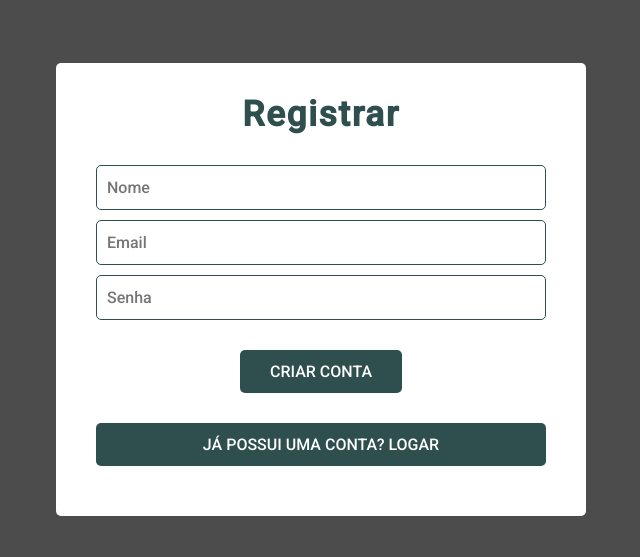
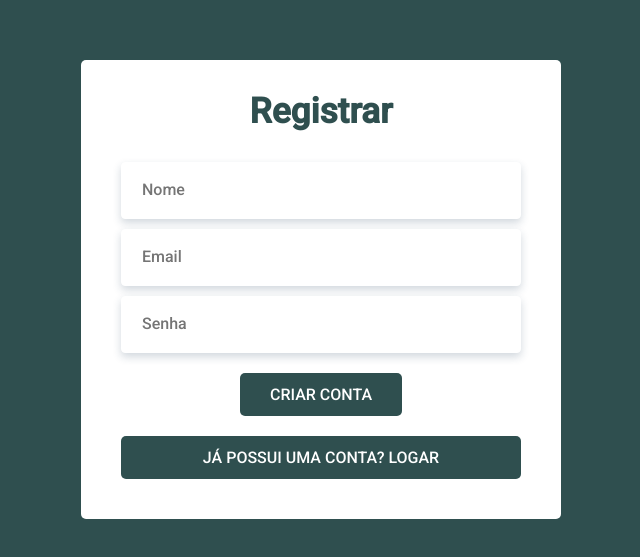
Before and after one commit to MathLouren/Rede-social, a Vue app: page /registrar in a window 1280 px wide. Shown: the part 111-668 px from the top of the page, without its empty margins (319-959 px from the left). Built offline with nearby package versions, Linux system fonts and the light colour scheme.

Commit message:
Login/Register finalStyle

```diff
--- a/src/App.vue
+++ b/src/App.vue
@@ -39,12 +39,26 @@ label{
 }
 
 input{
-  display: block;
+  width: 100%;
+  box-shadow: 0 4px 8px rgba(30, 60, 90, 0.2);
+  padding: 20px;
+  border: none;
+  border-radius: 4px;
+  transition: all 0.4s;
+  outline: none;
+  margin: 10px 0;
+  border: 1px solid  #fff;
+}
+input:focus{
+  border:1px solid darkslategray;
+}
+
+input::placeholder{
+  font-size: 1rem;
 }
 
 .btn{
   display: block;
-  margin: 10px auto;
   padding: 12px 30px;
   font-size: 1rem;
   border: none;
@@ -55,10 +69,17 @@ input{
   background-color: darkslategray;
   color: #fff;
   text-transform: uppercase;
+  margin: 20px auto;
+  text-align: center;
 }
 .btn:hover{
   transform: scale(1.1);
 }
 
+.title{
+  text-align: center;
+  font-size: 2.2rem;
+  margin: 10px 0 30px 0;
+}
 
 </style>
--- a/src/router/index.js
+++ b/src/router/index.js
@@ -12,7 +12,7 @@ const router = new VueRouter({
   base: process.env.BASE_URL,
   routes: [
     {
-      path: "/login",
+      path: "/",
       component: Login
     },
     {
--- a/src/views/Login.vue
+++ b/src/views/Login.vue
@@ -1,14 +1,13 @@
 <template>
   <section class="container_login">
       <div class="login">
-        <h2>Login</h2>
+        <h2 class="title">Login</h2>
             <form>
                 <input type="text" placeholder="Email" v-model="email">
                 <input type="password" placeholder="Password" v-model="password">
                 <button class="btn">Entrar</button>
                 <p class="esqueceu">Esqueceu a senha?</p>
-                <router-link class="btn criar" to="/registrar">Novo? Criar Conta</router-link>
-
+                <router-link class="btn" to="/registrar">Novo? Criar Conta</router-link>
             </form>
       </div>
   </section>
@@ -29,48 +28,21 @@ export default {
     .container_login{
         width: 100vw;
         height: 100vh;
-        background: rgba(0, 0, 0, 0.7);
+        background: darkslategray;
         display: flex;
         justify-content: center;
         align-items: center;
     }
 
-    h2{
-        text-align: center;
-        margin-bottom: 30px;
-        font-size: 2rem;
-    }
-
     .login{
         background: #fff;
-        padding: 40px 25px;
+        padding: 30px 40px;
         border-radius: 5px;
-        box-shadow: 0px 4px 8px rgba(0, 0, 0, 0.9);
-    }
-
-    input{
-        padding: 10px 15px;
-        outline: none;
-        padding: 10px;
-        border-radius: 5px;
-        width: 450px;
-        margin: 15px 0;
-        border: 1px solid darkslategray;
-        font-size: 0.9rem;
-    }
-    input::placeholder{
-        font-size: 1rem;
     }
 
     .esqueceu{
         text-align: center;
-        margin: 20px 0 0 0;
         cursor: pointer;
     }
 
-    .criar{
-        margin: 20px 0 0 0;
-        width: 100%;
-        text-align: center;
-    }
 </style>
--- a/src/views/Registrar.vue
+++ b/src/views/Registrar.vue
@@ -1,13 +1,13 @@
 <template>
   <section class="container_resgister">
       <div class="resgister">
-          <h2>Registrar</h2>
+          <h2 class="title">Registrar</h2>
           <form>
               <input type="text" name="nome" placeholder="Nome" v-model="nome">
               <input type="text" name="email" placeholder="Email" v-model="email">
               <input type="password" name="senha" placeholder="Senha" v-model="senha">
               <button class="btn button">Criar conta</button>
-              <router-link class="btn button" to="/login">Já possui uma conta? Logar</router-link>
+              <router-link class="btn button" to="/">Já possui uma conta? Logar</router-link>
           </form>
       </div>
   </section>
@@ -31,7 +31,7 @@ export default {
 .container_resgister{
     width: 100vw;
     height: 100vh;
-    background: rgba(0, 0, 0, 0.7);
+    background: darkslategray;
     display: flex;
     justify-content: center;
     align-items: center;
@@ -43,35 +43,13 @@ export default {
     border-radius: 5px;
 }
 
-h2{
-    text-align: center;
-    font-size: 2.2rem;
-    margin: 10px 0 30px 0;
-    letter-spacing: 0.1rem;
-}
-
-form{
-    margin: 20px 0;
-}
-
-label{
-    font-size: 1.2rem;
-}
-
 input{
-    padding: 12px 10px;
-    margin: 10px 0;
-    outline: none;
-    width: 450px;
-    border: 1px solid darkslategray;
-    border-radius: 5px;
-    font-size: 1rem;
+    display: block;
+    width: 400px;
 }
 
 .button{
     display: block;
-    margin: 30px auto;
-    text-align: center;
 }
 
 </style>
```
